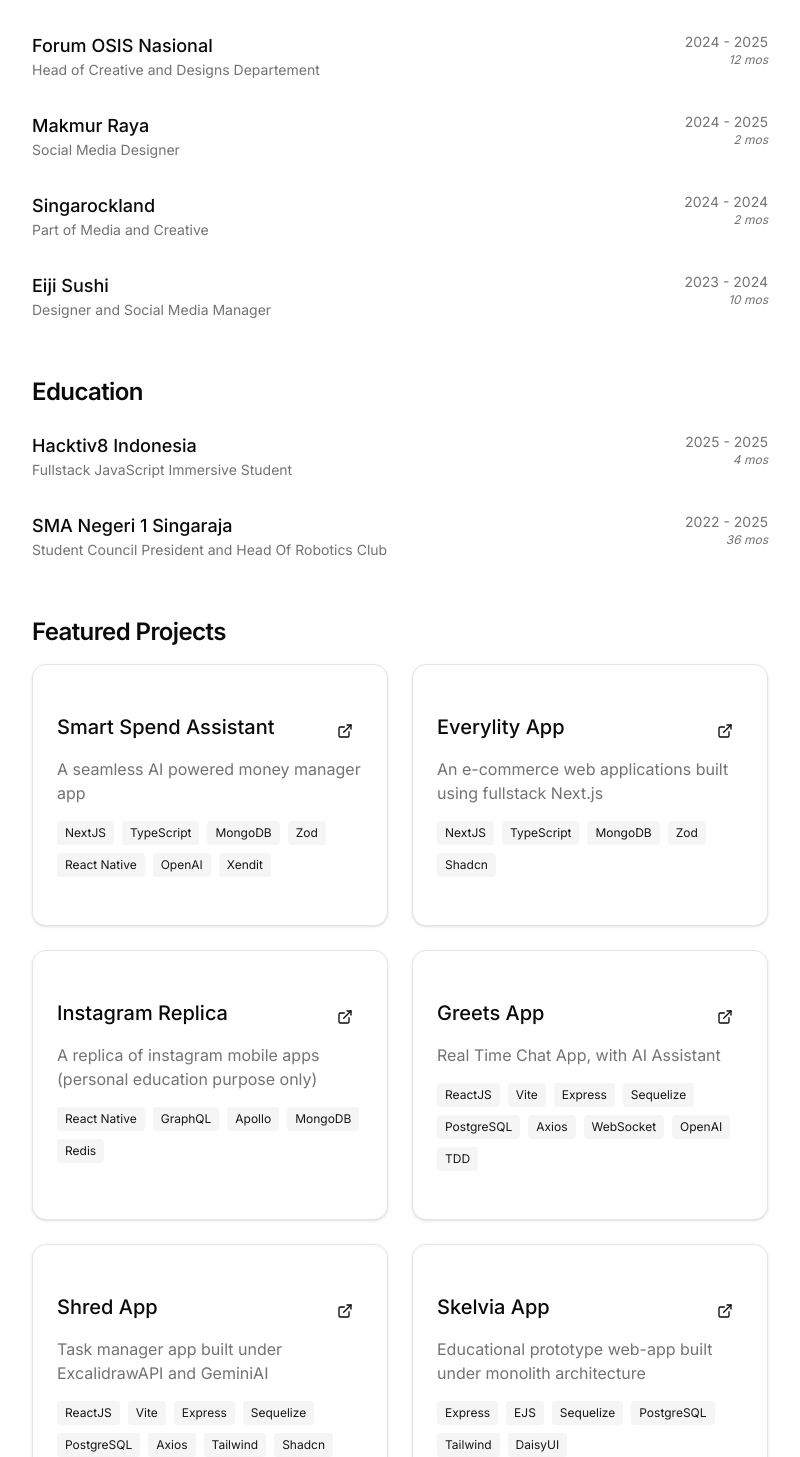
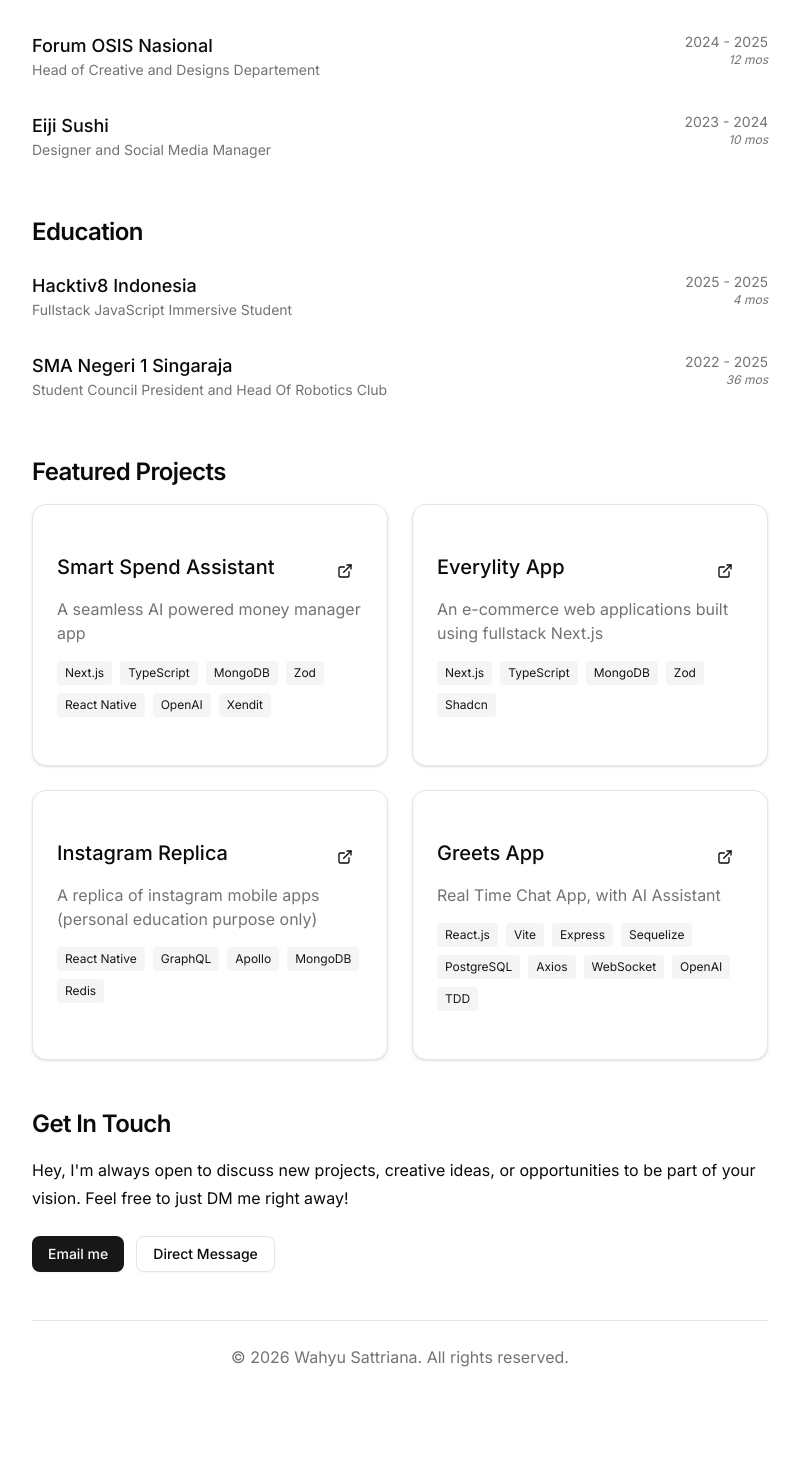
Before and after one commit to wahyusttrn/wahyusattriana-webportfolio, a Next.js app: page / in a window 1280 px wide. Shown: the part 1253-2710 px from the top of the page, without its empty margins (240-1040 px from the left). Built offline with nearby package versions, Linux system fonts and the light colour scheme.

Commit message:
feat: update projects, add email on footer, profile pic

```diff
--- a/app/page.jsx
+++ b/app/page.jsx
@@ -65,20 +65,6 @@ const experiences = [
     month: 12
   },
   {
-    company: 'Makmur Raya',
-    role: 'Social Media Designer',
-    description: '',
-    date: '2024 - 2025',
-    month: 2
-  },
-  {
-    company: 'Singarockland',
-    role: 'Part of Media and Creative',
-    description: '',
-    date: '2024 - 2024',
-    month: 2
-  },
-  {
     company: 'Eiji Sushi',
     role: 'Designer and Social Media Manager',
     description: '',
@@ -108,14 +94,14 @@ const projects = [
   {
     title: 'Smart Spend Assistant',
     description: 'A seamless AI powered money manager app',
-    tags: ['NextJS', 'TypeScript', 'MongoDB', 'Zod', 'React Native', 'OpenAI', 'Xendit'],
+    tags: ['Next.js', 'TypeScript', 'MongoDB', 'Zod', 'React Native', 'OpenAI', 'Xendit'],
     type: 'direct',
     link: 'https://github.com/SmartSpendAssistant-AsyncProject'
   },
   {
     title: 'Everylity App',
     description: 'An e-commerce web applications built using fullstack Next.js',
-    tags: ['NextJS', 'TypeScript', 'MongoDB', 'Zod', 'Shadcn'],
+    tags: ['Next.js', 'TypeScript', 'MongoDB', 'Zod', 'Shadcn'],
     type: 'direct',
     link: 'https://github.com/wahyusttrn/everylity-ecommerce'
   },
@@ -129,31 +115,9 @@ const projects = [
   {
     title: 'Greets App',
     description: 'Real Time Chat App, with AI Assistant',
-    tags: ['ReactJS', 'Vite', 'Express', 'Sequelize', 'PostgreSQL', 'Axios', 'WebSocket', 'OpenAI', 'TDD'],
+    tags: ['React.js', 'Vite', 'Express', 'Sequelize', 'PostgreSQL', 'Axios', 'WebSocket', 'OpenAI', 'TDD'],
     type: 'direct',
     link: 'https://github.com/Greets-RMT62'
-  },
-  {
-    title: 'Shred App',
-    description: 'Task manager app built under ExcalidrawAPI and GeminiAI',
-    tags: ['ReactJS', 'Vite', 'Express', 'Sequelize', 'PostgreSQL', 'Axios', 'Tailwind', 'Shadcn'],
-    type: 'direct',
-    link: 'https://github.com/wahyusttrn/shred-app'
-  },
-  {
-    title: 'Skelvia App',
-    description: 'Educational prototype web-app built under monolith architecture',
-    tags: ['Express', 'EJS', 'Sequelize', 'PostgreSQL', 'Tailwind', 'DaisyUI'],
-    type: 'direct',
-    link: 'https://github.com/wahyusttrn/skelvia-app'
-  },
-  {
-    title: 'Prelo App',
-    description: 'E-commerce platform to dig the fundamental web development',
-    tags: ['HTML', 'CSS', 'JavaScript', 'DOM', 'Bootstrap'],
-    type: 'multiple',
-    demo: 'https://wahyusttrn.github.io/prelo-app/',
-    github: 'https://github.com/wahyusttrn/prelo-app'
   }
 ];
 
@@ -204,7 +168,7 @@ export default function HomePage() {
       <div id="home" className="h-full max-w-3xl flex flex-col justify-center pt-20 container mx-auto px-4">
         <ScrollAnimation animateId="header" className="mb-4 flex sm:flex-row flex-col items-start gap-6">
           <div className="w-24 h-24 rounded-full bg-muted flex-shrink-0 overflow-hidden">
-            <img src="/myPic.png" alt="Wahyu Sattriana Profile Picture" className="w-full h-full object-cover" />
+            <img src="/Profile.webp" alt="Wahyu Sattriana Profile Picture" className="w-full h-full object-cover" />
           </div>
 
           <div className="flex-1">
@@ -388,11 +352,18 @@ export default function HomePage() {
               Hey, I'm always open to discuss new projects, creative ideas, or opportunities to be part of your vision.
               Feel free to just DM me right away!
             </p>
-            <Button asChild>
-              <Link href="https://www.instagram.com/wahyusttrn" target="_blank" rel="noopener noreferrer">
-                Chat me
-              </Link>
-            </Button>
+            <div className="flex gap-3">
+              <Button asChild>
+                <Link href="mailto:wahyusattriana@gmail.com" target="_blank" rel="noopener noreferrer">
+                  Email me
+                </Link>
+              </Button>
+              <Button asChild variant="outline">
+                <Link href="https://www.instagram.com/wahyusttrn" target="_blank" rel="noopener noreferrer">
+                  Direct Message
+                </Link>
+              </Button>
+            </div>
           </section>
         </ScrollAnimation>
 
```
Also changed, not shown: public/Profile.webp (added), public/myPic.png (deleted).
